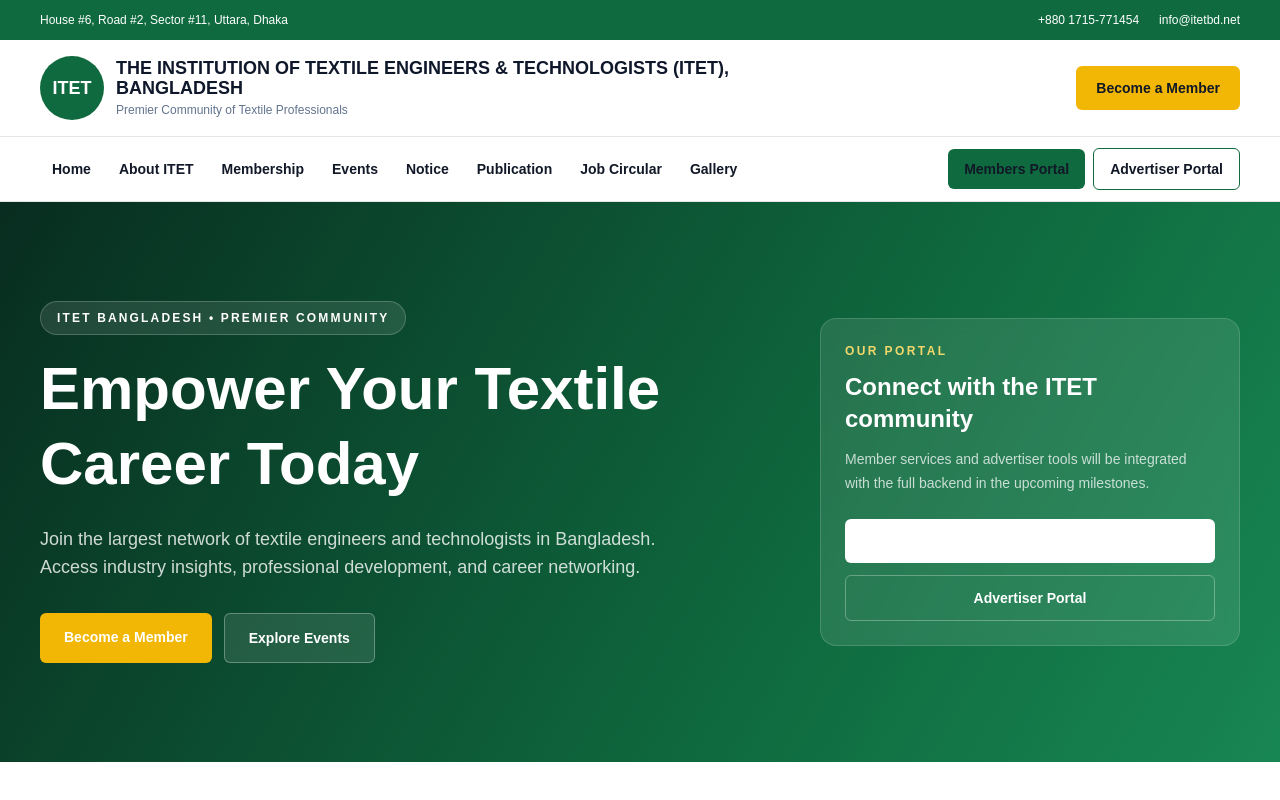
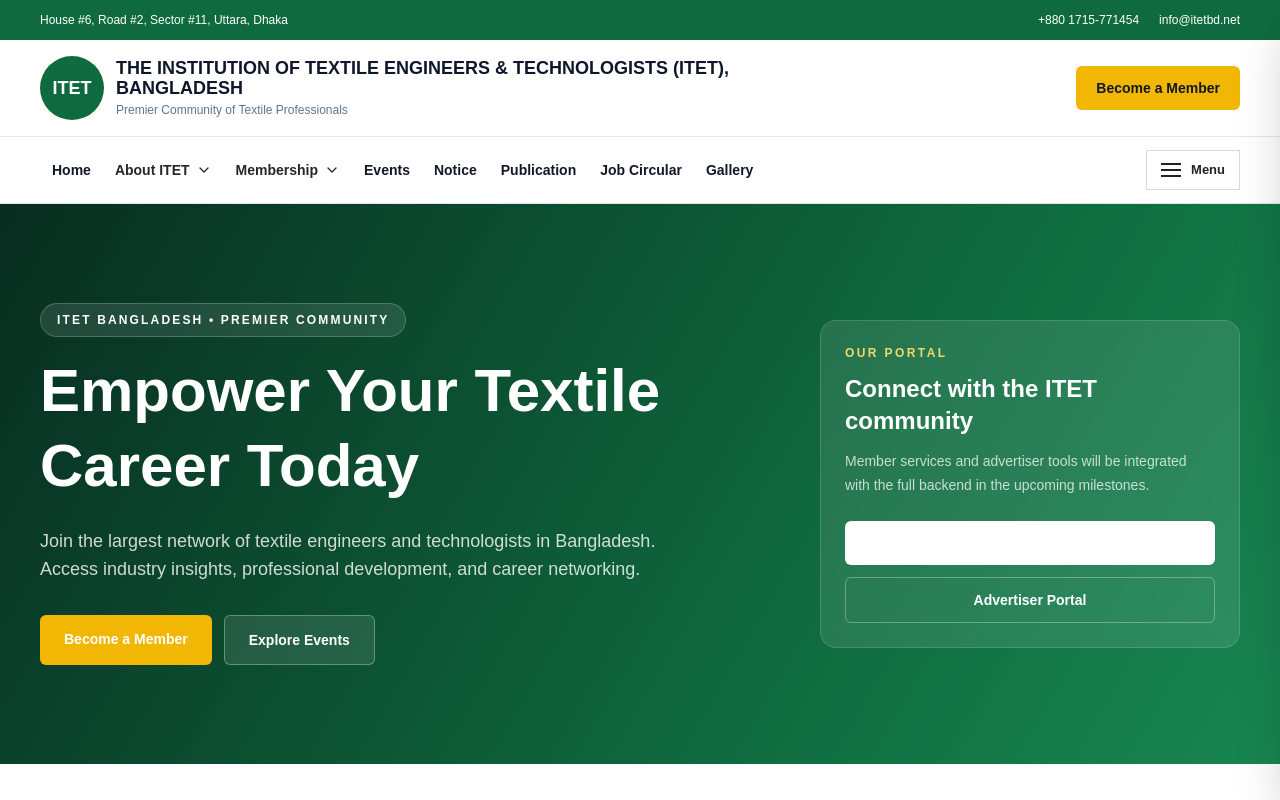
Before and after one commit to Mehedi1-SWE/ITET-Bangladesh, a Next.js app: page / in a window 1280 px wide. Shown: the top 800 px of the page. Built offline with nearby package versions, Linux system fonts and the light colour scheme.

Commit message:
Match ITET navigation and menu structure

```diff
--- a/components/shared/Navbar.js
+++ b/components/shared/Navbar.js
@@ -3,10 +3,21 @@
 import Link from "next/link";
 import { useState } from "react";
 
-const navItems = [
-  { label: "Home", href: "/" },
-  { label: "About ITET", href: "/history-itet" },
-  { label: "Membership", href: "/membership-overview" },
+const aboutItems = [
+  { label: "History of ITET", href: "/history-itet" },
+  { label: "ITET's Mission & Vision", href: "/mission-vision" },
+  { label: "Constitution", href: "/constitution" },
+  { label: "Committee Members", href: "/committee" },
+  { label: "Welfare Trust", href: "/welfareTrust" },
+];
+
+const membershipItems = [
+  { label: "Membership Overview", href: "/membership-overview" },
+  { label: "Member Benefits", href: "/members-benifits" },
+  { label: "Directory & Update Info", href: "/membership-login" },
+];
+
+const mainItems = [
   { label: "Events", href: "/events" },
   { label: "Notice", href: "/notice" },
   { label: "Publication", href: "/publication" },
@@ -14,47 +25,147 @@
   { label: "Gallery", href: "/gallery" },
 ];
 
-export default function Navbar() {
-  const [open, setOpen] = useState(false);
+function ChevronDown() {
+  return (
+    <svg viewBox="0 0 20 20" fill="none" className="h-4 w-4" aria-hidden="true">
+      <path d="M5 7.5 10 12.5 15 7.5" stroke="currentColor" strokeWidth="1.6" strokeLinecap="round" strokeLinejoin="round" />
+    </svg>
+  );
+}
+
+function MenuIcon({ open }) {
+  return (
+    <span className="relative block h-5 w-5">
+      <span className={`absolute left-0 top-[3px] h-[1.5px] w-5 bg-current transition-all ${open ? "translate-y-[6px] rotate-45" : ""}`} />
+      <span className={`absolute left-0 top-[9px] h-[1.5px] w-5 bg-current transition-all ${open ? "opacity-0" : ""}`} />
+      <span className={`absolute left-0 top-[15px] h-[1.5px] w-5 bg-current transition-all ${open ? "-translate-y-[6px] -rotate-45" : ""}`} />
+    </span>
+  );
+}
+
+function DesktopDropdown({ label, items }) {
+  return (
+    <div className="group relative">
+      <button type="button" className="flex h-16 items-center gap-1.5 px-3 text-[14px] font-semibold text-[#272727] transition-colors hover:text-[#8d6c32]">
+        <span>{label}</span>
+        <ChevronDown />
+      </button>
+      <div className="invisible absolute left-0 top-full z-50 min-w-[245px] translate-y-2 border border-black/10 bg-white p-2 opacity-0 shadow-[0_18px_45px_rgba(0,0,0,0.12)] transition-all duration-200 group-hover:visible group-hover:translate-y-0 group-hover:opacity-100">
+        {items.map((item) => (
+          <Link key={item.href} href={item.href} className="block border-b border-black/[0.06] px-4 py-3 text-[13px] font-medium text-[#343434] transition-colors last:border-b-0 hover:bg-[#f7f2e8] hover:text-[#8d6c32]">
+            {item.label}
+          </Link>
+        ))}
+      </div>
+    </div>
+  );
+}
+
+function MobileGroup({ label, items, value, onToggle, onNavigate }) {
+  const active = value === label;
 
   return (
-    <nav className="border-y border-black/10 bg-white">
-      <div className="mx-auto flex min-h-16 max-w-[1440px] items-center justify-between px-4 sm:px-6 lg:px-10">
-        <div className="hidden items-center gap-1 lg:flex">
-          {navItems.map((item) => (
-            <Link key={item.href} href={item.href} className="px-3 py-5 text-sm font-semibold text-slate-700 transition-colors hover:text-[#0f6b3f]">
+    <div className="border-b border-black/10">
+      <button type="button" onClick={() => onToggle(active ? "" : label)} className="flex w-full items-center justify-between py-4 text-left text-[15px] font-semibold text-[#222222]">
+        <span>{label}</span>
+        <span className={`transition-transform ${active ? "rotate-180" : ""}`}><ChevronDown /></span>
+      </button>
+      {active && (
+        <div className="pb-3 pl-3">
+          {items.map((item) => (
+            <Link key={item.href} href={item.href} onClick={onNavigate} className="block py-2.5 text-[14px] text-[#626262]">
               {item.label}
             </Link>
           ))}
         </div>
+      )}
+    </div>
+  );
+}
 
-        <span className="text-sm font-semibold text-[#0f6b3f] lg:hidden">Menu</span>
+export default function Navbar() {
+  const [menuOpen, setMenuOpen] = useState(false);
+  const [mobileGroup, setMobileGroup] = useState("");
 
-        <button type="button" onClick={() => setOpen((value) => !value)} className="flex h-10 w-10 items-center justify-center rounded-md border border-black/10 text-xl lg:hidden" aria-label="Toggle navigation" aria-expanded={open}>
-          ☰
-        </button>
+  function closeMenu() {
+    setMenuOpen(false);
+    setMobileGroup("");
+  }
 
-        <div className="hidden items-center gap-2 lg:flex">
-          <Link href="/members-portal" className="rounded-md bg-[#0f6b3f] px-4 py-2.5 text-sm font-semibold text-white transition-colors hover:bg-[#084c2d]">Members Portal</Link>
-          <Link href="/advertiser-portal" className="rounded-md border border-[#0f6b3f] px-4 py-2.5 text-sm font-semibold text-[#0f6b3f] transition-colors hover:bg-[#eaf5ef]">Advertiser Portal</Link>
-        </div>
-      </div>
-
-      {open && (
-        <div className="border-t border-black/10 px-4 py-4 lg:hidden">
-          <div className="mx-auto flex max-w-[1440px] flex-col">
-            {navItems.map((item) => (
-              <Link key={item.href} href={item.href} onClick={() => setOpen(false)} className="border-b border-black/5 py-3 text-sm font-semibold text-slate-700">
+  return (
+    <>
+      <nav className="border-y border-black/10 bg-white">
+        <div className="mx-auto flex h-[66px] max-w-[1440px] items-center justify-between px-4 sm:px-6 lg:px-10">
+          <div className="hidden h-full items-center xl:flex">
+            <Link href="/" className="flex h-16 items-center px-3 text-[14px] font-semibold text-[#8d6c32]">Home</Link>
+            <DesktopDropdown label="About ITET" items={aboutItems} />
+            <DesktopDropdown label="Membership" items={membershipItems} />
+            {mainItems.map((item) => (
+              <Link key={item.href} href={item.href} className="flex h-16 items-center px-3 text-[14px] font-semibold text-[#272727] transition-colors hover:text-[#8d6c32]">
                 {item.label}
               </Link>
             ))}
-            <div className="mt-4 grid gap-2">
-              <Link href="/members-portal" onClick={() => setOpen(false)} className="rounded-md bg-[#0f6b3f] px-4 py-3 text-center text-sm font-semibold text-white">Members Portal</Link>
-              <Link href="/advertiser-portal" onClick={() => setOpen(false)} className="rounded-md border border-[#0f6b3f] px-4 py-3 text-center text-sm font-semibold text-[#0f6b3f]">Advertiser Portal</Link>
+          </div>
+
+          <div className="flex items-center gap-3 xl:hidden">
+            <span className="text-[13px] font-bold uppercase tracking-[0.14em] text-[#8d6c32]">ITET Bangladesh</span>
+          </div>
+
+          <button type="button" onClick={() => setMenuOpen(true)} className="flex h-10 items-center gap-2.5 border border-black/15 bg-white px-3.5 text-[13px] font-semibold text-[#222222] transition-colors hover:border-[#8d6c32] hover:text-[#8d6c32]" aria-label="Open menu" aria-expanded={menuOpen}>
+            <MenuIcon open={false} />
+            <span>Menu</span>
+          </button>
+        </div>
+      </nav>
+
+      <div className={`fixed inset-0 z-[100] transition ${menuOpen ? "pointer-events-auto" : "pointer-events-none"}`} aria-hidden={!menuOpen}>
+        <button type="button" onClick={closeMenu} className={`absolute inset-0 bg-black/45 transition-opacity duration-300 ${menuOpen ? "opacity-100" : "opacity-0"}`} aria-label="Close menu overlay" />
+        <aside className={`absolute right-0 top-0 h-full w-full max-w-[430px] overflow-y-auto bg-[#f8f6f1] shadow-2xl transition-transform duration-300 ${menuOpen ? "translate-x-0" : "translate-x-full"}`}>
+          <div className="flex items-center justify-between border-b border-black/10 px-6 py-5">
+            <div>
+              <p className="text-[11px] font-bold uppercase tracking-[0.2em] text-[#8d6c32]">ITET Bangladesh</p>
+              <h2 className="mt-1 text-[22px] font-bold text-[#202020]">Menu</h2>
             </div>
+            <button type="button" onClick={closeMenu} className="flex h-10 w-10 items-center justify-center border border-black/15 bg-white text-[#222222]" aria-label="Close menu">
+              <MenuIcon open />
+            </button>
           </div>
-        </div>
-      )}
-    </nav>
+
+          <div className="px-6 py-3">
+            <Link href="/" onClick={closeMenu} className="block border-b border-black/10 py-4 text-[15px] font-semibold text-[#222222]">Home <span className="float-right">→</span></Link>
+            <MobileGroup label="About ITET" items={aboutItems} value={mobileGroup} onToggle={setMobileGroup} onNavigate={closeMenu} />
+            <MobileGroup label="Membership" items={membershipItems} value={mobileGroup} onToggle={setMobileGroup} onNavigate={closeMenu} />
+            {mainItems.map((item) => (
+              <Link key={item.href} href={item.href} onClick={closeMenu} className="block border-b border-black/10 py-4 text-[15px] font-semibold text-[#222222]">
+                {item.label} <span className="float-right">→</span>
+              </Link>
+            ))}
+          </div>
+
+          <div className="mx-6 mt-4 border border-[#c9b58e] bg-[#efe6d4] p-5 text-center">
+            <p className="text-[11px] font-bold uppercase tracking-[0.16em] text-[#806630]">AD SPACE 1:1 (Square)</p>
+            <Link href="/contact" onClick={closeMenu} className="mt-3 inline-flex border border-[#8d6c32] bg-[#8d6c32] px-4 py-2 text-[12px] font-bold text-white">Book this space</Link>
+          </div>
+
+          <div className="px-6 py-7">
+            <h3 className="text-[12px] font-bold uppercase tracking-[0.16em] text-[#8d6c32]">Our Portal</h3>
+            <div className="mt-3 grid grid-cols-2 gap-2">
+              <Link href="/member-portal" onClick={closeMenu} className="border border-[#222222] bg-[#222222] px-3 py-3 text-center text-[12px] font-semibold text-white">Members Portal</Link>
+              <Link href="/client-portal" onClick={closeMenu} className="border border-[#222222] px-3 py-3 text-center text-[12px] font-semibold text-[#222222]">Advertiser Portal</Link>
+            </div>
+
+            <h3 className="mt-7 text-[12px] font-bold uppercase tracking-[0.16em] text-[#8d6c32]">Contact Us</h3>
+            <div className="mt-3 space-y-2 text-[14px] text-[#494949]">
+              <a href="tel:+8801715771454" className="block">+880 1715-771454</a>
+              <a href="mailto:info@itetbd.net" className="block">info@itetbd.net</a>
+            </div>
+
+            <Link href="/member-portal/qna" onClick={closeMenu} className="mt-5 inline-flex items-center gap-2 text-[13px] font-bold text-[#8d6c32]">
+              Query & Answer <span>→</span>
+            </Link>
+          </div>
+        </aside>
+      </div>
+    </>
   );
 }
```
